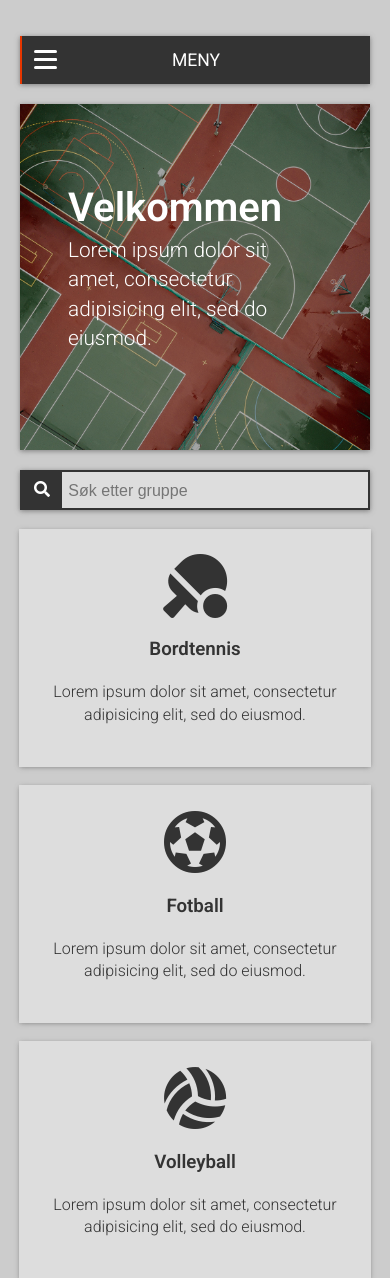
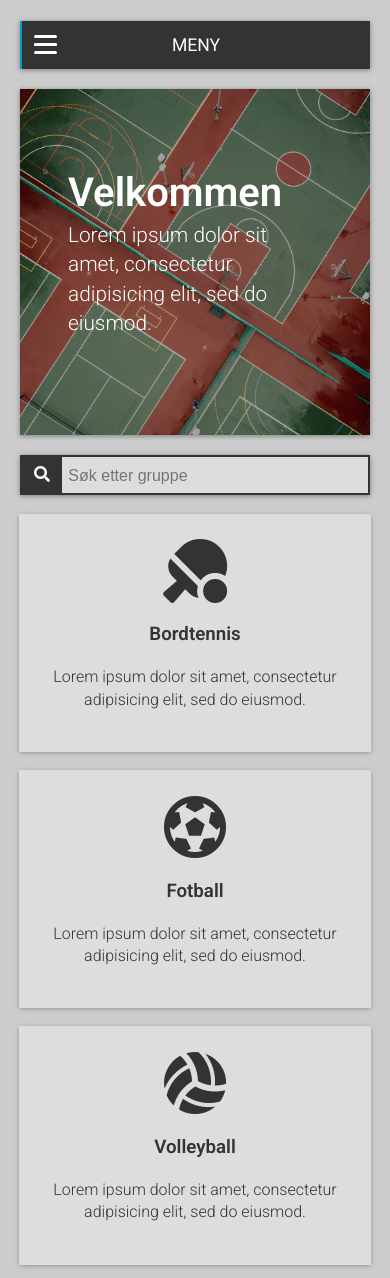
Before and after one commit to SindreHa/SocialCampus, a PHP site: page /HTML/index.php in a window 390 px wide. Shown: the top 1278 px of the page. Run offline with PHP 8.4, Linux system fonts and the light colour scheme; some libraries are stand-ins or nearby versions.

Commit message:
Endre uthevelsefarge

```diff
--- a/CSS/style.css
+++ b/CSS/style.css
@@ -4,7 +4,7 @@
 	--dark: #333;
 	--darker: #222;
 	--light: #fff;
-	--accent: #E63600;
+	--accent: #00a1c9;
 	--link: #0078FF;
 	--error: #C90000;
 	--approved: #00B800;
@@ -1070,7 +1070,7 @@ footer p{
 }
 
 .footer-lang a:hover img{
-	border-color: var(--light)
+	border-color: var(--accent)
 }
 
 /*Responsivt design*/
@@ -1165,8 +1165,12 @@ footer p{
 }
 
 @media(max-width: 740px) {
+	body {
+		margin-top: 5px;
+	}
 	.login {
 		grid-column: 1/5;
+		margin: 0;
 	}
 	.menu {
 		display: block;
@@ -1208,7 +1212,7 @@ footer p{
 	}
 	.main-nav a:hover {
 		border-color: var(--accent);
-		box-shadow: inset 10px 0px 0px -8px var(--accent);
+		box-shadow: inset 10px 0px 0px -6px var(--accent);
 	}
 	.main-nav li:hover i{
 		color: var(--accent)
```
